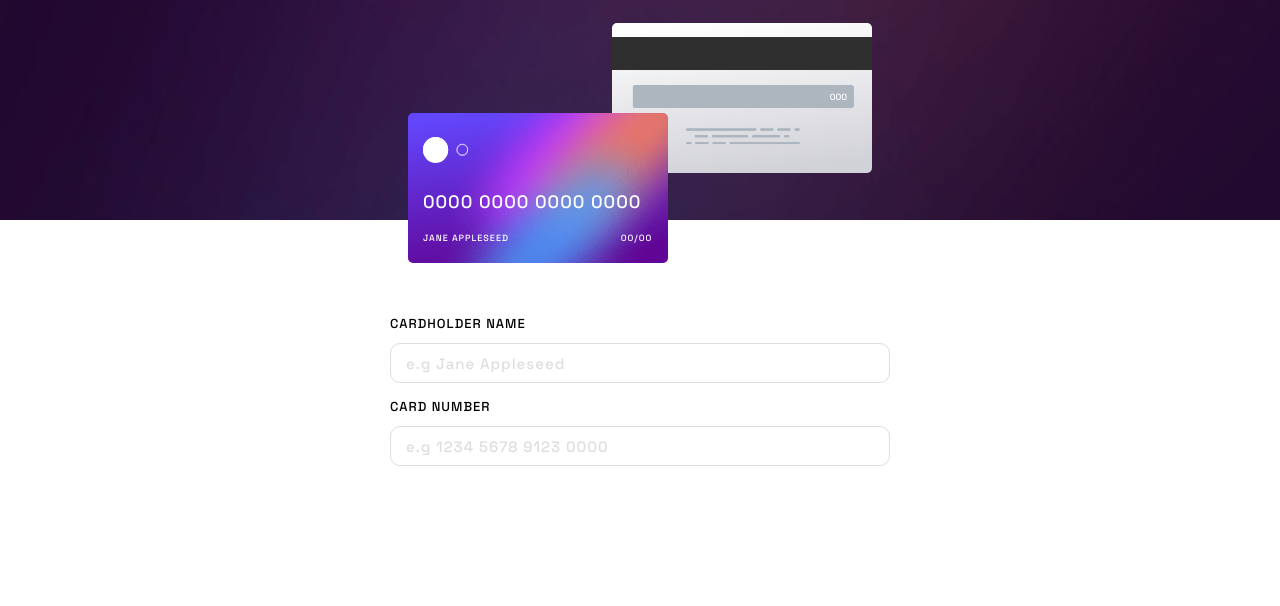
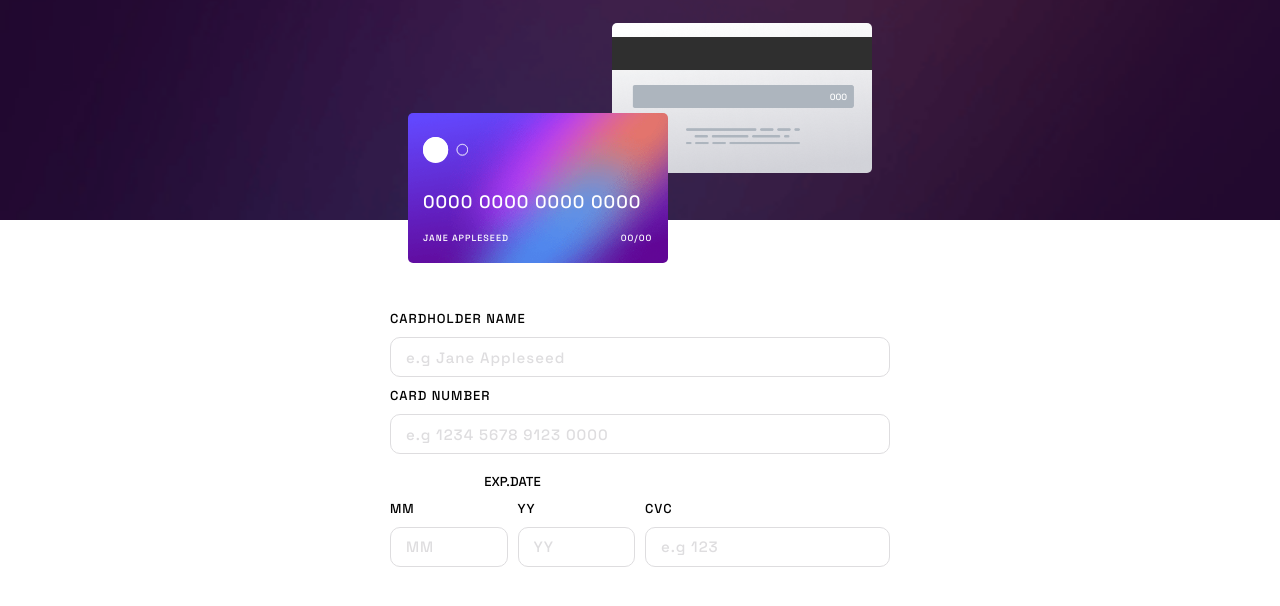
Before and after one commit to salvarez96/FEM-interactive-card-form, a React (Vite) app: page / in a window 1280 px wide. Shown: the top 606 px of the page. Built offline with nearby package versions, Linux system fonts and the light colour scheme.

Commit message:
Add card information forms

```diff
--- a/src/components/card-form/card-form.module.scss
+++ b/src/components/card-form/card-form.module.scss
@@ -3,6 +3,7 @@
   max-width: 500px;
   margin: 0 auto;
   margin-top: 90px;
+  font-size: calc(13rem / 16);
 
   & > input {
     width: 100%;
@@ -12,7 +13,6 @@
 label {
   text-transform: uppercase;
   letter-spacing: 1px;
-  font-size: calc(13rem / 16);
 }
 
 input[type='text'] {
@@ -25,5 +25,40 @@ input[type='text'] {
   &::placeholder {
     color: var(--light-grayish-violet);
   }
+}
 
+.card-details {
+  width: 100%;
+  display: grid;
+  grid-template-columns: repeat(4, 1fr);
+  grid-template-rows: 1fr 3fr;
+  gap: 10px;
+
+  p {
+    grid-row: 1/2;
+    grid-column: 1/3;
+    justify-self: center;
+    align-self: flex-end;
+  }
+
+  & > div {
+    grid-row: 2;
+  }
+
+  & input {
+    width: 100%;
+  }
+
+  & div:nth-child(2) {
+    grid-column: 1/2;
+  }
+
+  & div:nth-child(3) {
+    grid-column: 2/3;
+  }
+
+  & div:nth-child(4) {
+    grid-column: 3/5;
+
+  }
 }
--- a/src/components/card-form/card-form.tsx
+++ b/src/components/card-form/card-form.tsx
@@ -15,8 +15,39 @@ export default function CardForm() {
         labelId={'card-number'}
         placeHolder={'e.g 1234 5678 9123 0000'}
         maxLength={16}
-        pattern={/[0-9]/}
+        pattern={[0-9]}
       />
+      <div className={styles['card-details']}>
+        <p>EXP.DATE</p>
+        <div>
+          <CardInput
+            formTitle={'MM'}
+            labelId={'month'}
+            placeHolder={'MM'}
+            maxLength={2}
+            pattern={0-12}
+          />
+        </div>
+        <div>
+          <CardInput
+            formTitle={'YY'}
+            labelId={'year'}
+            placeHolder={'YY'}
+            maxLength={2}
+            pattern={[0-9]}
+          />
+        </div>
+        <div>
+          <CardInput
+            formTitle={'Cvc'}
+            labelId={'cvc'}
+            placeHolder={'e.g 123'}
+            maxLength={3}
+            minLength={3}
+            pattern={[0-9]}
+          />
+        </div>
+      </div>
     </form>
   )
 }
```
